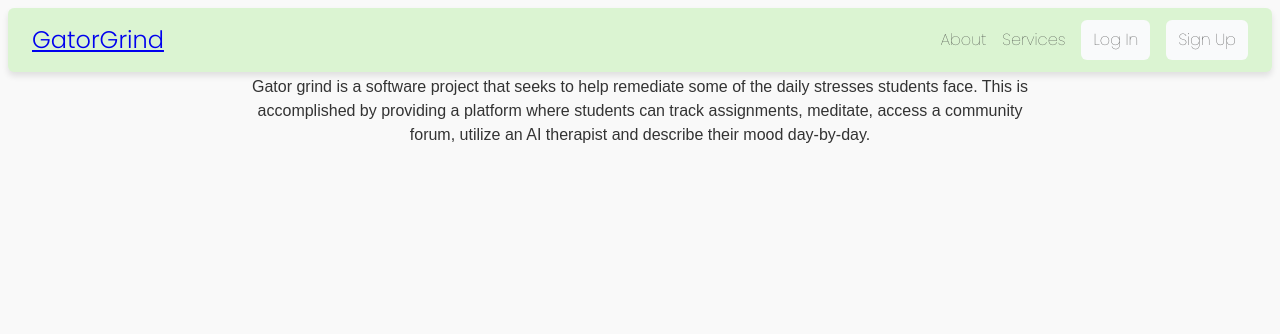
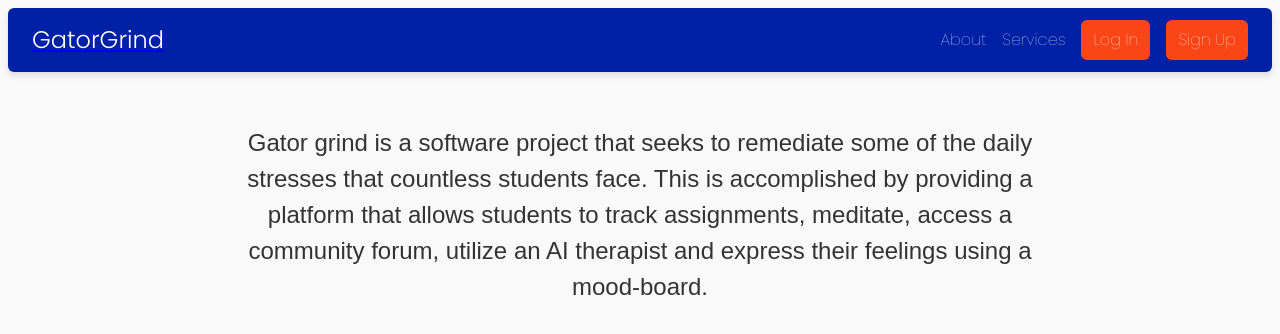
Before and after one commit to vas1l/CEN3031-Project, a React (Vite) app in the folder client/: page / in a window 1280 px wide. Shown: the top 334 px of the page. Built offline with nearby package versions, Linux system fonts and the light colour scheme.

Commit message:
Changed color of navbar and made about section larger with top padding, consider empty space underneath about section

```diff
--- a/client/src/components/landing_page/about.jsx
+++ b/client/src/components/landing_page/about.jsx
@@ -6,10 +6,10 @@ function AboutSection() {
     <section className="about-section">
     <div className="about-content">
       <p className="about-description">
-      Gator grind is a software project that seeks to help remediate some of the
-      daily stresses students face. This is accomplished by providing a platform
-      where students can track assignments, meditate, access a community forum,
-      utilize an AI therapist and describe their mood day-by-day.
+      Gator grind is a software project that seeks to remediate some of the
+      daily stresses that countless students face. This is accomplished by providing a platform
+      that allows students to track assignments, meditate, access a community forum,
+      utilize an AI therapist and express their feelings using a mood-board.
       </p>
     </div>
     </section>
--- a/client/src/components/landing_page/css/about.css
+++ b/client/src/components/landing_page/css/about.css
@@ -11,6 +11,8 @@
   text-align: center;
   font-family: 'Arial', sans-serif;
   color: #333;
+  font-size: 1.5rem;
+  padding-top: 125px;
 }
 .about-content {
   max-width: 800px;
--- a/client/src/components/landing_page/css/navbar.css
+++ b/client/src/components/landing_page/css/navbar.css
@@ -6,7 +6,7 @@
   display: flex;
   justify-content: space-between;
   align-items: center;
-  background-color: #dbf4d2;
+  background-color: #0021a5;
   height: 4rem;
   border-radius: 0.375rem;
   padding: 0 1.5rem;
@@ -16,6 +16,8 @@
 .navbar h1 {
   font-size: 1.5rem;
   font-weight: bold;
+  color: #ffffff;
+
 }
 
 .mobile-menu-button {
@@ -44,7 +46,7 @@
 .menu-item {
   cursor: pointer;
   text-decoration: none;
-  color: inherit;
+  color: #f3f4f6;
 }
 
 .menu-item:hover {
@@ -53,7 +55,7 @@
 
 .nav-button {
   padding: 0.5rem 0.75rem;
-  background-color: #f9fafb;
+  background-color: #fa4616;
   border-radius: 0.375rem;
   cursor: pointer;
   transition: background-color 0.15s ease;
--- a/client/src/pages/landing_page/LandingPage.jsx
+++ b/client/src/pages/landing_page/LandingPage.jsx
@@ -5,8 +5,8 @@ import AboutSection from '../../components/landing_page/about';
 function LandingPage() {
   return (
     <>
+      <div className="background"></div>
       <Navbar />
-
       <AboutSection />
     </>
   );
```
Lines whose indentation alone changed are shown as unchanged.
